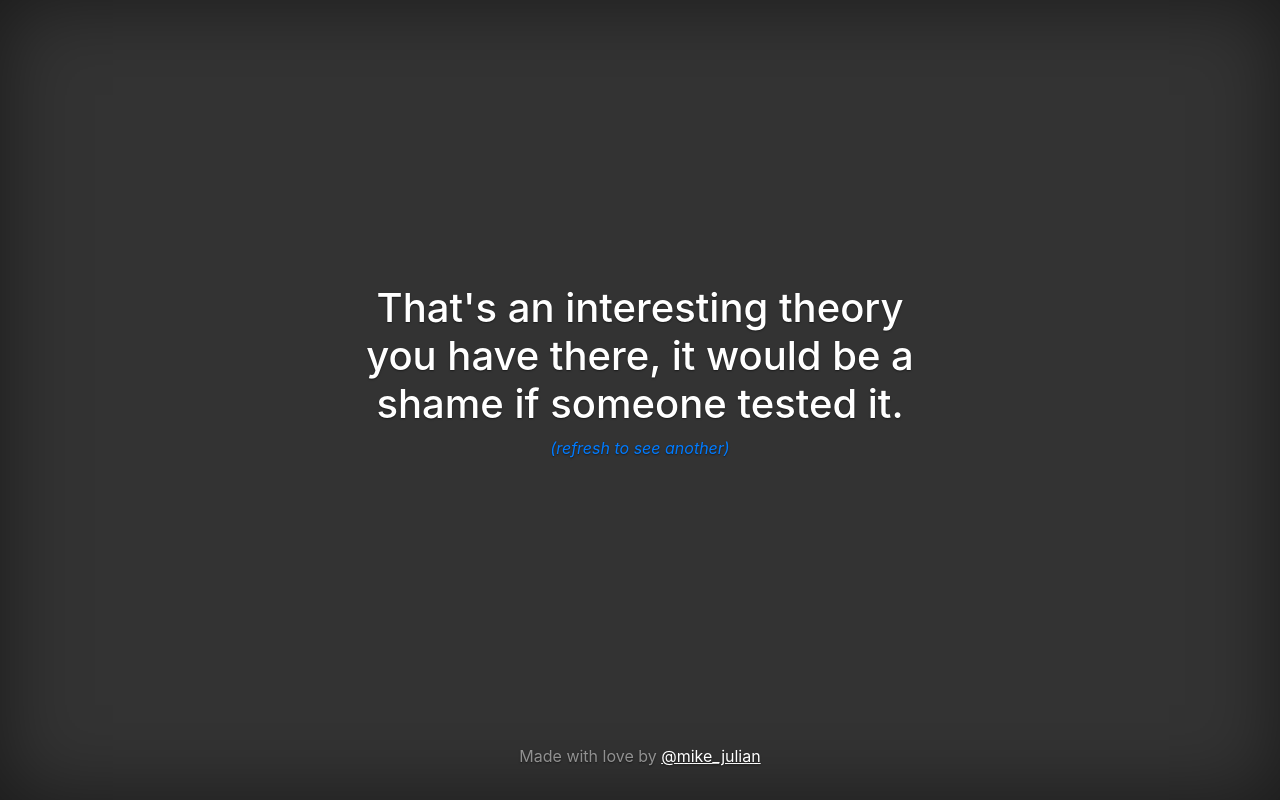
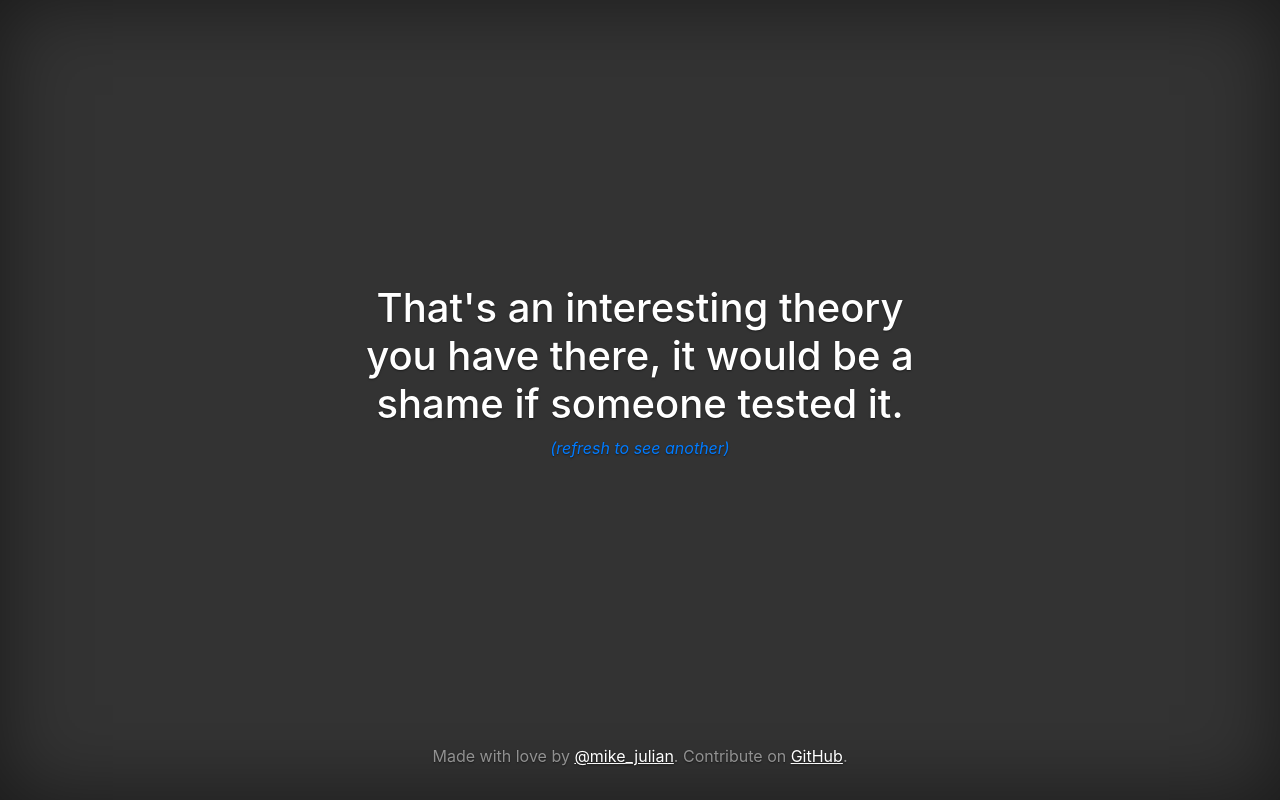
Before and after one commit to mjulian/kindlygofuckthyself.com, a plain HTML site: page index.html in a window 1280 px wide. Drawn offline with nearby package versions, Linux system fonts and the light colour scheme.

Commit message:
Add a link to GitHub repo

```diff
--- a/index.html
+++ b/index.html
@@ -19,7 +19,7 @@
 
       <footer class="mastfoot mt-auto">
         <div class="inner">
-          <p>Made with love by <a href="https://twitter.com/mike_julian">@mike_julian</a></p>
+          <p>Made with love by <a href="https://twitter.com/mike_julian">@mike_julian</a>. Contribute on <a href="https://github.com/mjulian/kindlygofuckthyself.com">GitHub</a>.</p>
         </div>
       </footer>
     </div>
```
